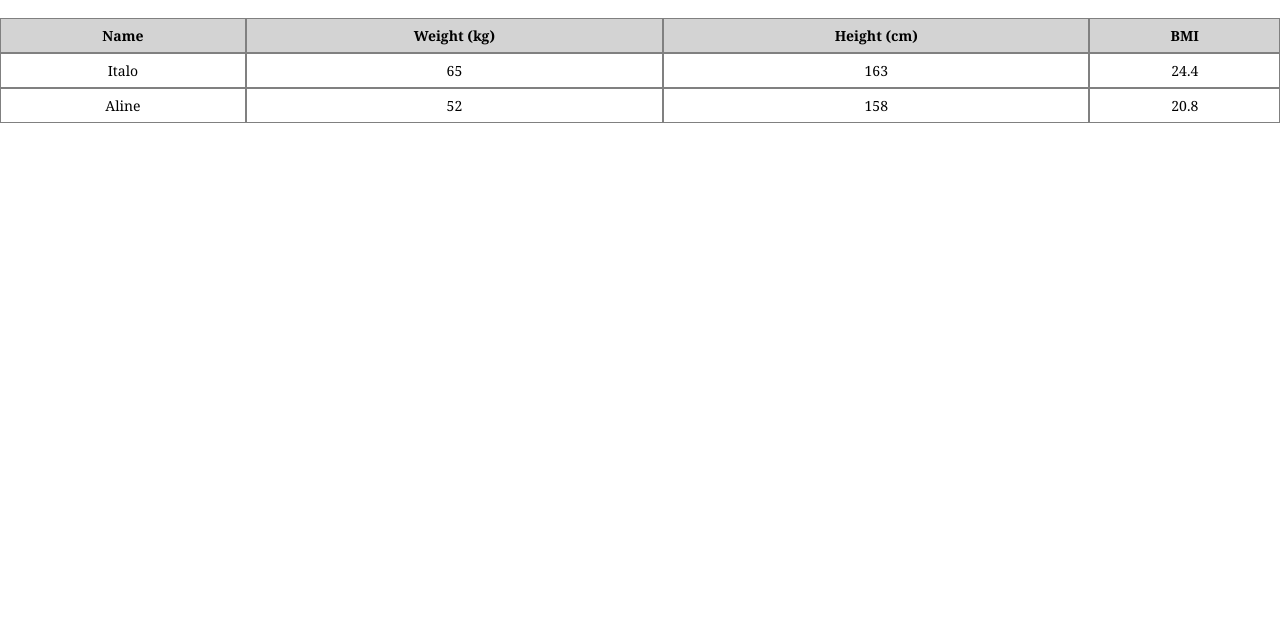
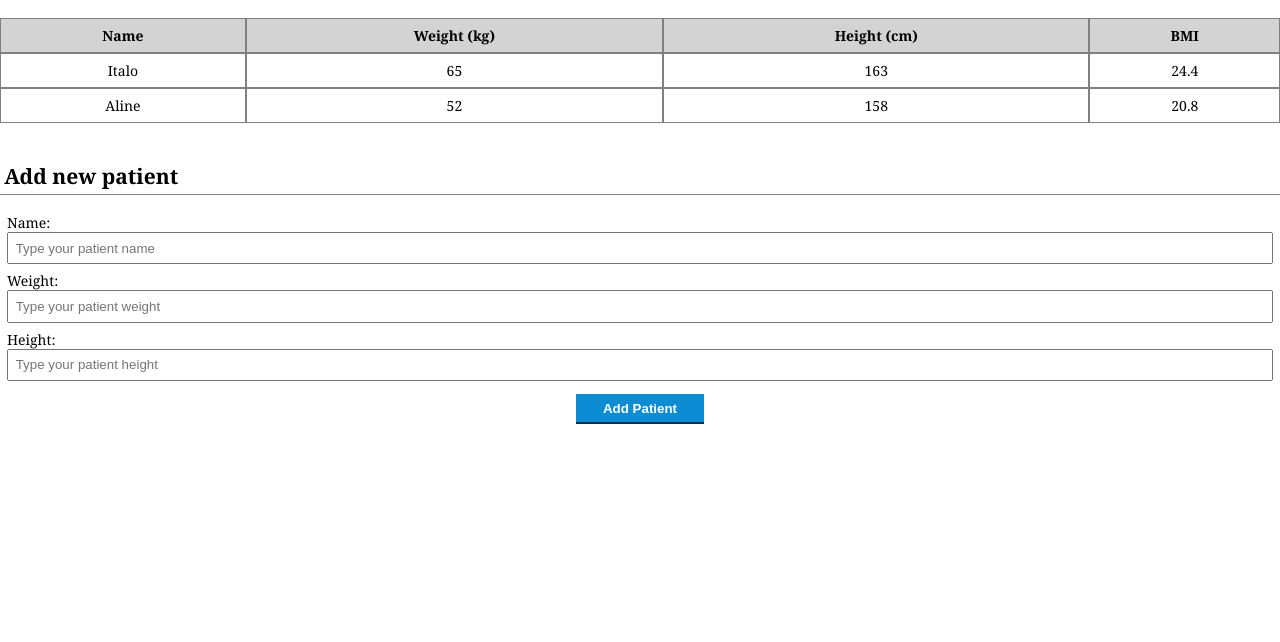
Before and after one commit to ibschmitz/BMI_calculator, a plain HTML site: page index.html in a window 1280 px wide. Shown: the part 158-800 px from the top of the page. Drawn offline with Linux system fonts and the light colour scheme.

Commit message:
New patient form

```diff
--- a/css/style.css
+++ b/css/style.css
@@ -12,7 +12,7 @@ h1 {
   vertical-align: middle;
 }
 header {
-  background-color: brown;
+  background-color: #04324c;
   height: 3em;
   color: whitesmoke;
   font-size: 2vh;
@@ -52,5 +52,37 @@ th {
 }
 th {
   font-weight: bold;
-  background-color: lightgrey;
+  background-color: lightgray;
 }
+
+#form-title {
+  font-size: 1.5em;
+  text-align: left;
+  padding: 0.2em;
+}
+
+.group {
+  display: flex;
+  flex-direction: column;
+  margin: 0.5em;
+}
+
+.field {
+  padding: 0.5em;
+}
+button {
+  display: block;
+  margin: 1em auto;
+  padding: 0.5em 2em;
+  border: 0;
+  border-bottom: 2px solid;
+  font-weight: bold;
+  cursor: pointer;
+  color: white;
+  background-color: #0c8cd3;
+  border-color: #04324c;
+}
+
+button:hover {
+  color: coral;
+}
--- a/index.html
+++ b/index.html
@@ -23,21 +23,57 @@
               <th>BMI</th>
             </tr>
           </thead>
-          <tbody id="patientstable">
+          <tbody id="patients-table">
             <tr class="patient">
-              <td class="name">Italo</td>
-              <td class="weight">65</td>
-              <td class="height">163</td>
-              <td class="BMI">24.4</td>
+              <td class="info-name">Italo</td>
+              <td class="info-weight">65</td>
+              <td class="info-height">163</td>
+              <td class="info-BMI">24.4</td>
             </tr>
             <tr class="patient">
-              <td class="name">Aline</td>
-              <td class="weight">52</td>
-              <td class="height">158</td>
-              <td class="BMI">20.8</td>
+              <td class="info-name">Aline</td>
+              <td class="info-weight">52</td>
+              <td class="info-height">158</td>
+              <td class="info-BMI">20.8</td>
             </tr>
           </tbody>
         </table>
+      </section>
+      <section class="container">
+        <h2 id="form-title">Add new patient</h2>
+        <form id="add-patient">
+          <div class="group">
+            <label for="name">Name:</label>
+            <input
+              type="text"
+              id="name"
+              name="name"
+              placeholder="Type your patient name"
+              class="field"
+            />
+          </div>
+          <div class="group">
+            <label for="weight">Weight:</label>
+            <input
+              type="text"
+              id="weight"
+              name="weight"
+              placeholder="Type your patient weight"
+              class="field"
+            />
+          </div>
+          <div class="group">
+            <label for="height">Height:</label>
+            <input
+              type="text"
+              id="height"
+              name="height"
+              placeholder="Type your patient height"
+              class="field"
+            />
+          </div>
+          <button id="add-patient-btn" class="add-button">Add Patient</button>
+        </form>
       </section>
     </main>
     <script src="./js/app.js"></script>
```
